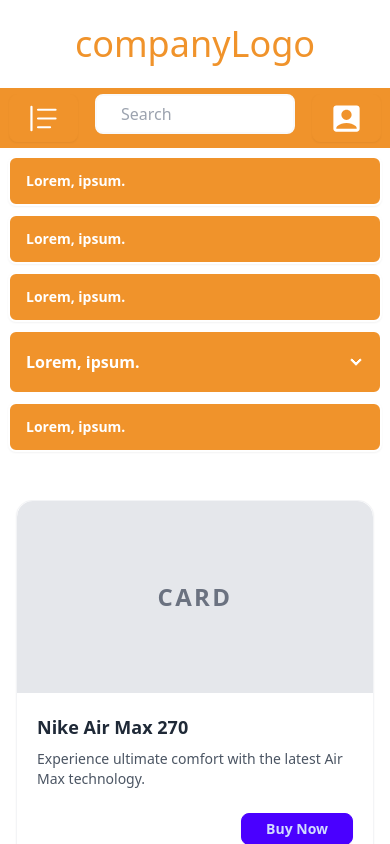
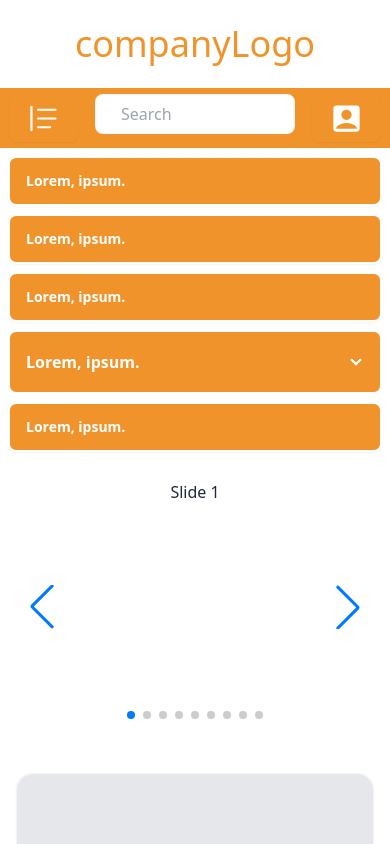
Before and after one commit to hossainmdhasan626-code/e-comark, a Next.js app: page / in a window 390 px wide. Shown: the top 844 px of the page. Built offline with nearby package versions, Linux system fonts and the light colour scheme.

Commit message:
I forget to add carousel in sm screen but now i add the carousel in the sm screen also

```diff
--- a/src/app/(main)/page.js
+++ b/src/app/(main)/page.js
@@ -5,7 +5,7 @@ import Card from "../components/ui(reusable)/Card";
 export default function Home() {
   return (
     <div className="container mx-auto px-4">
-      <div className="md:h-[30vh] mb-10">
+      <div className="my-5 h-[30vh] mb-10">
         <Carousel />
       </div>
       <div className="grid justify-center items-center grid-cols-1 md:grid-cols-2 lg:grid-cols-3 gap-6">
--- a/src/app/components/shared/carousel/Carousel.js
+++ b/src/app/components/shared/carousel/Carousel.js
@@ -13,7 +13,7 @@ import { Pagination, Navigation } from "swiper/modules";
 
 export default function Carousel() {
   return (
-    <div className="hidden md:block h-full">
+    <div className=" h-full">
       <Swiper
         slidesPerView={1}
         spaceBetween={30}
```
